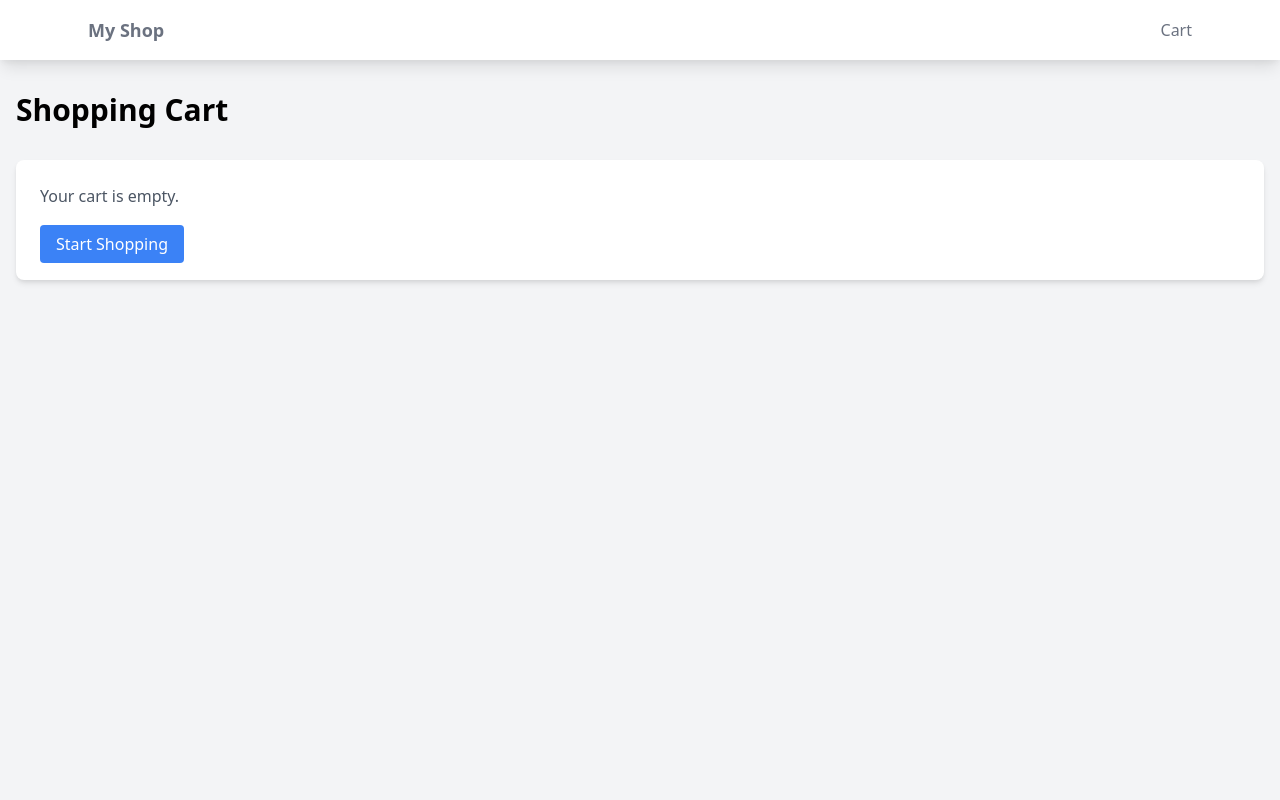
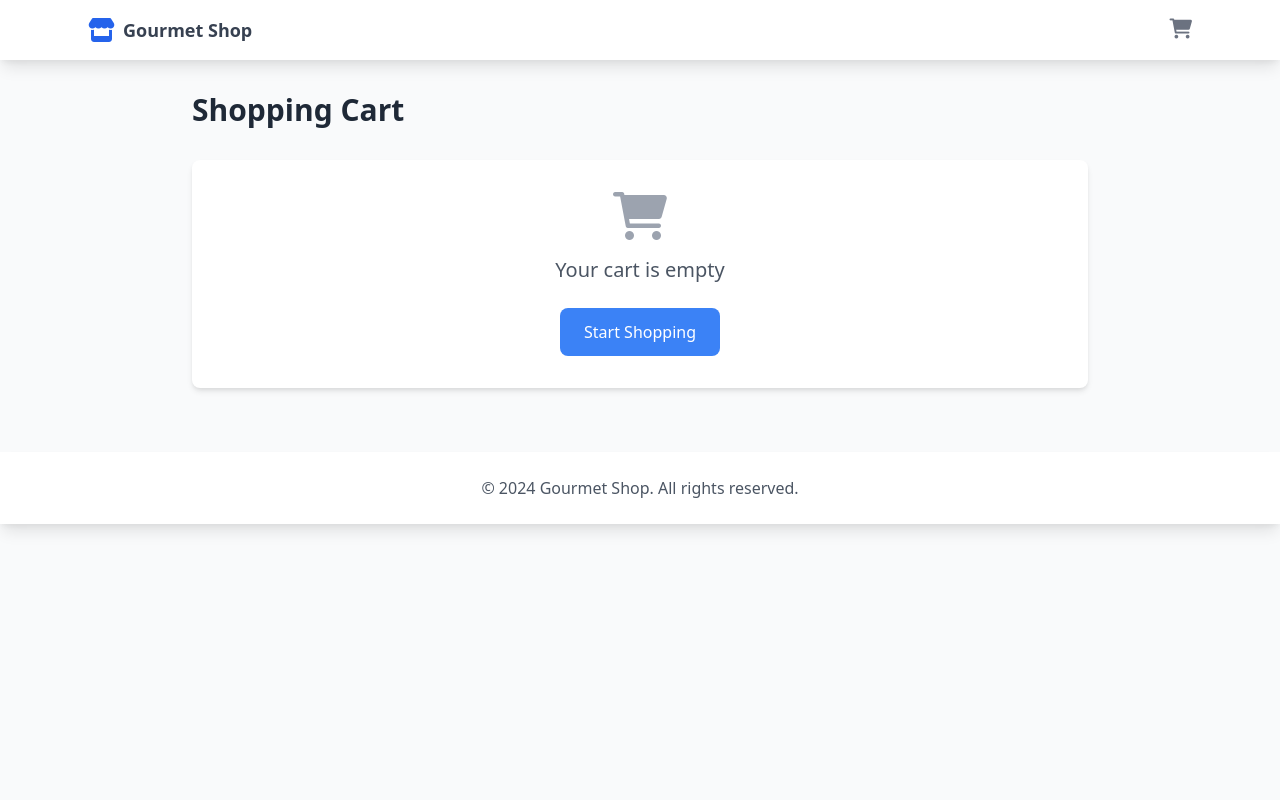
Before and after one commit to OwenL222/python-shop, a Flask app: page /cart in a window 1280 px wide. Run offline with Flask 3, Linux system fonts and the light colour scheme.

Commit message:
Initial commit

```diff
--- a/app.py
+++ b/app.py
@@ -9,11 +9,38 @@ app.config["SESSION_TYPE"] = "filesystem"
 app.config["SECRET_KEY"] = os.environ.get("SECRET_KEY", "dev-key-change-this")
 Session(app)
 
-# Sample product data (in a real app, this would come from a database)
+# Product catalog
 products = [
-    {"id": 1, "name": "Product 1", "price": 19.99, "description": "Description for Product 1"},
-    {"id": 2, "name": "Product 2", "price": 29.99, "description": "Description for Product 2"},
-    {"id": 3, "name": "Product 3", "price": 39.99, "description": "Description for Product 3"},
+    {
+        "id": 1,
+        "name": "Premium Coffee Beans",
+        "price": 24.99,
+        "description": "Freshly roasted Arabica coffee beans from Colombia, 1lb bag"
+    },
+    {
+        "id": 2,
+        "name": "Organic Green Tea",
+        "price": 18.99,
+        "description": "High-quality Japanese Sencha green tea, 50 tea bags"
+    },
+    {
+        "id": 3,
+        "name": "Artisan Chocolate Bar",
+        "price": 9.99,
+        "description": "72% dark chocolate bar made with single-origin cacao"
+    },
+    {
+        "id": 4,
+        "name": "Gourmet Cookie Set",
+        "price": 15.99,
+        "description": "Assorted handmade cookies, pack of 12"
+    },
+    {
+        "id": 5,
+        "name": "Natural Honey",
+        "price": 12.99,
+        "description": "Raw, unfiltered wildflower honey, 16oz jar"
+    }
 ]
 
 @app.route("/")
@@ -45,5 +72,5 @@ def remove_from_cart(index):
     return redirect(url_for("view_cart"))
 
 if __name__ == "__main__":
-    port = int(os.environ.get("PORT", 5000))
+    port = int(os.environ.get("PORT", 5001))
     app.run(host="0.0.0.0", port=port)
--- a/templates/base.html
+++ b/templates/base.html
@@ -3,23 +3,26 @@
 <head>
     <meta charset="UTF-8">
     <meta name="viewport" content="width=device-width, initial-scale=1.0">
-    <title>{% block title %}My Shop{% endblock %}</title>
+    <title>{% block title %}Gourmet Shop{% endblock %}</title>
     <link href="https://cdn.jsdelivr.net/npm/tailwindcss@2.2.19/dist/tailwind.min.css" rel="stylesheet">
+    <link rel="stylesheet" href="https://cdnjs.cloudflare.com/ajax/libs/font-awesome/6.0.0/css/all.min.css">
 </head>
-<body class="bg-gray-100">
+<body class="bg-gray-50 min-h-screen">
     <nav class="bg-white shadow-lg">
         <div class="max-w-6xl mx-auto px-4">
             <div class="flex justify-between">
                 <div class="flex space-x-7">
                     <div>
                         <a href="/" class="flex items-center py-4 px-2">
-                            <span class="font-semibold text-gray-500 text-lg">My Shop</span>
+                            <i class="fas fa-store text-blue-600 text-2xl mr-2"></i>
+                            <span class="font-semibold text-gray-700 text-lg">Gourmet Shop</span>
                         </a>
                     </div>
                 </div>
                 <div class="flex items-center space-x-3">
-                    <a href="/cart" class="py-4 px-2 text-gray-500 hover:text-gray-900">
-                        Cart
+                    <a href="/cart" class="relative py-4 px-2 text-gray-500 hover:text-gray-900">
+                        <i class="fas fa-shopping-cart text-xl"></i>
+                        <span class="cart-count"></span>
                     </a>
                 </div>
             </div>
@@ -30,5 +33,11 @@
         {% block content %}
         {% endblock %}
     </div>
+
+    <footer class="bg-white shadow-lg mt-8">
+        <div class="container mx-auto px-4 py-6">
+            <p class="text-center text-gray-600">© 2024 Gourmet Shop. All rights reserved.</p>
+        </div>
+    </footer>
 </body>
 </html>
--- a/templates/cart.html
+++ b/templates/cart.html
@@ -1,54 +1,79 @@
 {% extends "base.html" %}
 
-{% block title %}Shopping Cart - My Shop{% endblock %}
+{% block title %}Shopping Cart - Gourmet Shop{% endblock %}
 
 {% block content %}
-<h1 class="text-3xl font-bold mb-8">Shopping Cart</h1>
+<div class="max-w-4xl mx-auto">
+    <h1 class="text-3xl font-bold text-gray-800 mb-8">Shopping Cart</h1>
 
     {% if cart %}
-    <div class="bg-white rounded-lg shadow-md p-6">
+        <div class="bg-white rounded-lg shadow-md overflow-hidden">
+            <div class="p-6">
                 <table class="w-full">
                     <thead>
                         <tr class="border-b">
-                    <th class="text-left py-4">Product</th>
-                    <th class="text-right py-4">Price</th>
-                    <th class="text-right py-4">Action</th>
+                            <th class="text-left py-4 text-gray-600">Product</th>
+                            <th class="text-right py-4 text-gray-600">Price</th>
+                            <th class="text-right py-4 text-gray-600">Action</th>
                         </tr>
                     </thead>
                     <tbody>
                         {% for item in cart %}
                         <tr class="border-b">
-                    <td class="py-4">{{ item.name }}</td>
-                    <td class="text-right">${{ "%.2f"|format(item.price) }}</td>
+                            <td class="py-4">
+                                <div class="flex items-center">
+                                    {% if loop.index == 1 %}
+                                    <i class="fas fa-coffee text-2xl text-brown-600 mr-3"></i>
+                                    {% elif loop.index == 2 %}
+                                    <i class="fas fa-leaf text-2xl text-green-600 mr-3"></i>
+                                    {% elif loop.index == 3 %}
+                                    <i class="fas fa-cookie text-2xl text-yellow-700 mr-3"></i>
+                                    {% elif loop.index == 4 %}
+                                    <i class="fas fa-cookie-bite text-2xl text-yellow-600 mr-3"></i>
+                                    {% else %}
+                                    <i class="fas fa-jar text-2xl text-amber-600 mr-3"></i>
+                                    {% endif %}
+                                    <div>
+                                        <div class="font-semibold text-gray-800">{{ item.name }}</div>
+                                        <div class="text-sm text-gray-600">{{ item.description }}</div>
+                                    </div>
+                                </div>
+                            </td>
+                            <td class="text-right font-semibold text-gray-800">${{ "%.2f"|format(item.price) }}</td>
                             <td class="text-right">
                                 <a href="{{ url_for('remove_from_cart', index=loop.index0) }}"
-                           class="text-red-500 hover:text-red-700">
-                            Remove
+                                   class="text-red-500 hover:text-red-700 transition-colors">
+                                    <i class="fas fa-trash"></i>
                                 </a>
                             </td>
                         </tr>
                         {% endfor %}
-                <tr class="font-bold">
+                        <tr class="font-bold text-lg">
                             <td class="py-4">Total</td>
-                    <td class="text-right">${{ "%.2f"|format(total) }}</td>
+                            <td class="text-right text-blue-600">${{ "%.2f"|format(total) }}</td>
                             <td></td>
                         </tr>
                     </tbody>
                 </table>
-        <div class="mt-6">
-            <a href="/" class="bg-blue-500 text-white px-4 py-2 rounded hover:bg-blue-600 transition-colors">
+            </div>
+        </div>
+        <div class="mt-8 flex justify-between items-center">
+            <a href="/" class="text-blue-500 hover:text-blue-700 transition-colors">
+                <i class="fas fa-arrow-left mr-2"></i>
                 Continue Shopping
             </a>
-        </div>
+            <button class="bg-green-500 text-white px-6 py-3 rounded-lg hover:bg-green-600 transition-colors duration-300">
+                Proceed to Checkout
+            </button>
         </div>
     {% else %}
-    <div class="bg-white rounded-lg shadow-md p-6">
-        <p class="text-gray-600">Your cart is empty.</p>
-        <div class="mt-6">
-            <a href="/" class="bg-blue-500 text-white px-4 py-2 rounded hover:bg-blue-600 transition-colors">
+        <div class="bg-white rounded-lg shadow-md p-8 text-center">
+            <i class="fas fa-shopping-cart text-gray-400 text-5xl mb-4"></i>
+            <p class="text-gray-600 text-xl mb-6">Your cart is empty</p>
+            <a href="/" class="inline-block bg-blue-500 text-white px-6 py-3 rounded-lg hover:bg-blue-600 transition-colors duration-300">
                 Start Shopping
             </a>
         </div>
+    {% endif %}
 </div>
-{% endif %}
 {% endblock %}
```
Also changed, not shown: templates/index.html (+30 -12 lines). Lines whose indentation alone changed are shown as unchanged.
